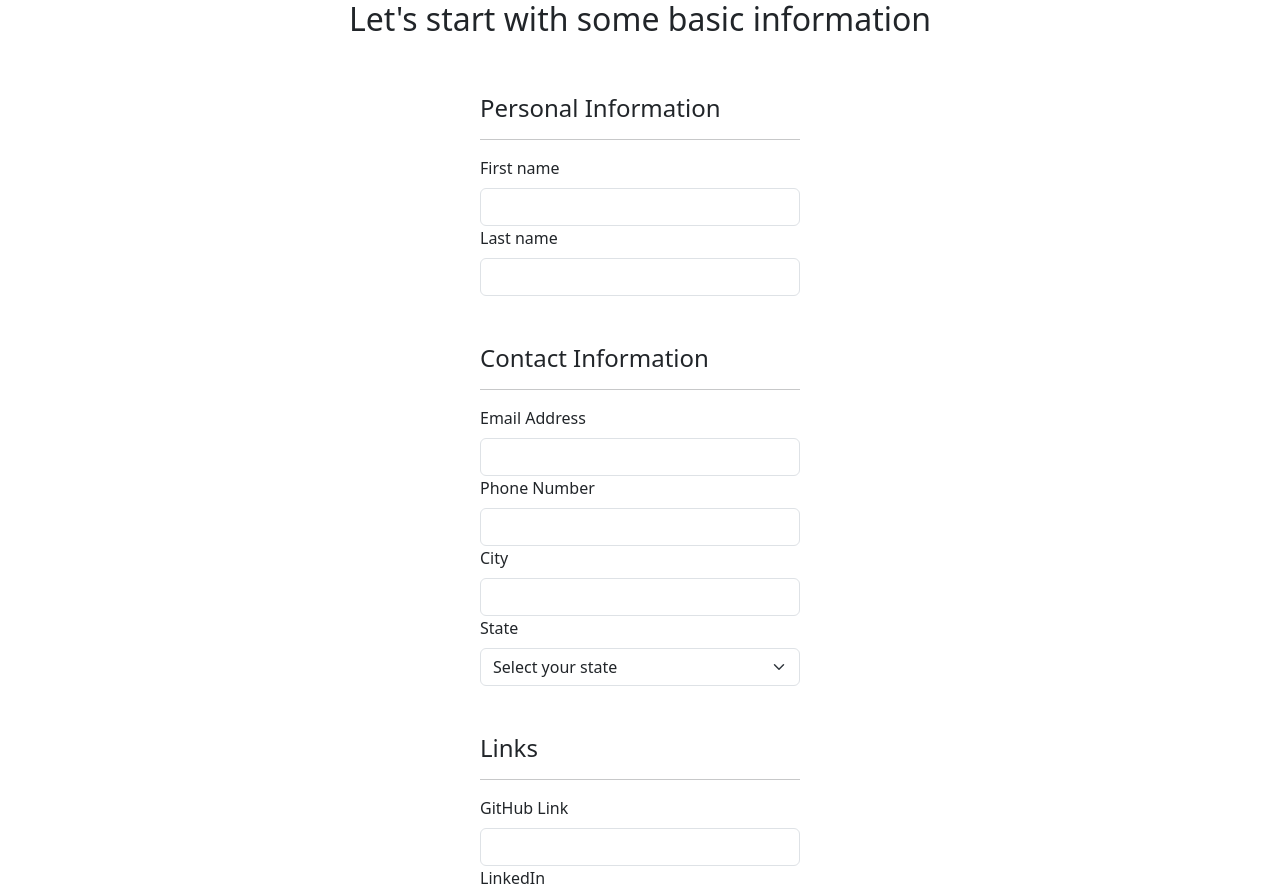
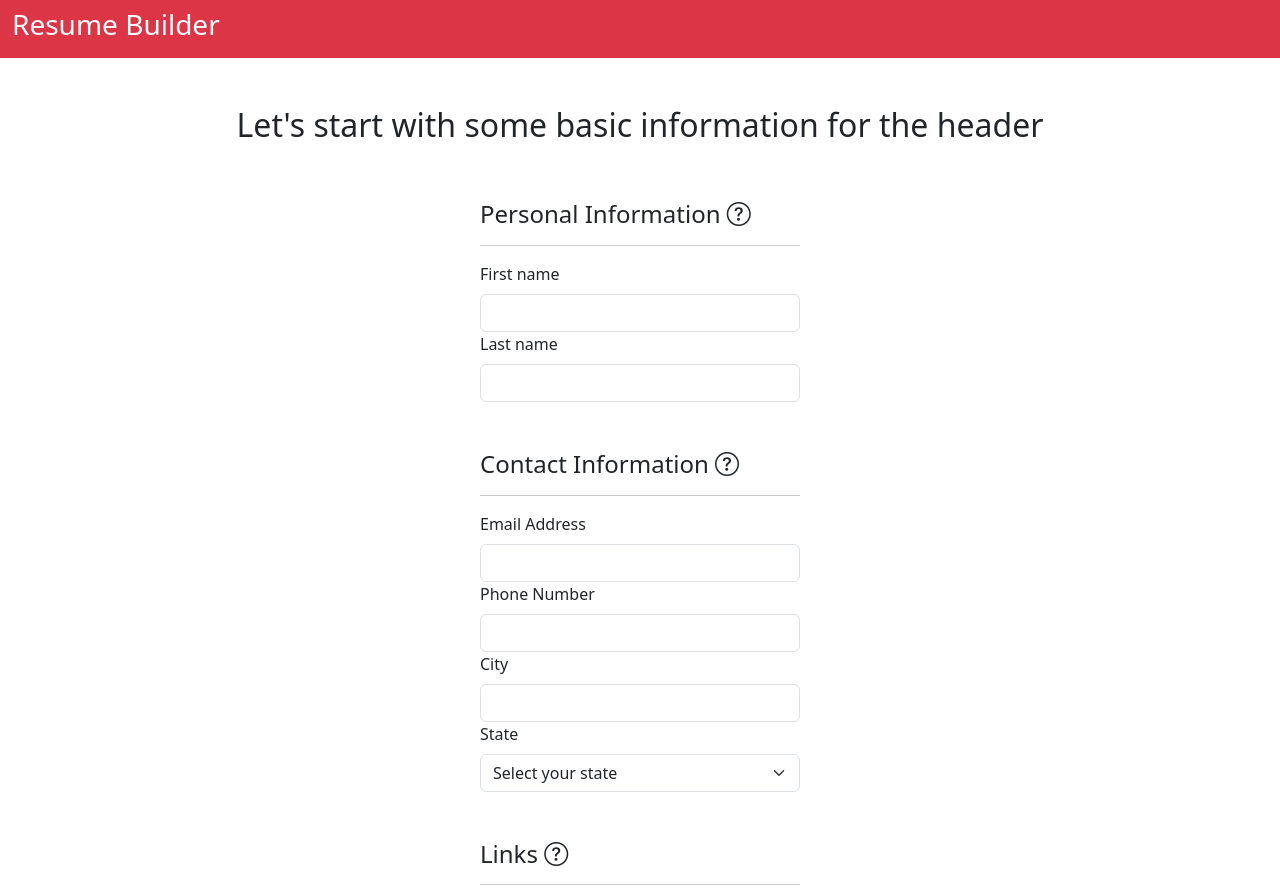
Before and after one commit to dbaut5/Resume-Builder, a plain HTML site: page frontend/index.html in a window 1280 px wide. Shown: the top 893 px of the page. Drawn offline with nearby package versions, Linux system fonts and the light colour scheme.

Commit message:
Basic color scheme added

```diff
--- /dev/null
+++ b/frontend/index.css
@@ -0,0 +1,5 @@
+.navbar {
+    background-color: #dc3545;
+    color: white;
+
+}
--- a/frontend/index.html
+++ b/frontend/index.html
@@ -7,22 +7,31 @@
 
     <!-- Bootstrap CSS (CDN) -->
     <link href="https://cdn.jsdelivr.net/npm/bootstrap@5.3.3/dist/css/bootstrap.min.css" rel="stylesheet" integrity="sha384-QWTKZyjpPEjISv5WaRU9OFeRpok6YctnYmDr5pNlyT2bRjXh0JMhjY6hW+ALEwIH" crossorigin="anonymous">
+    <!-- Bootstrap Icons CSS (CDN) -->
+    <link rel="stylesheet" href="https://cdn.jsdelivr.net/npm/bootstrap-icons@1.11.3/font/bootstrap-icons.min.css">
+    <!-- Link to CSS stylesheet -->
+    <link href="index.css" rel="stylesheet">
 </head>
 <body>
+    <nav class="navbar mb-5">
+        <div class="container-fluid">
+            <h3>Resume Builder</h3>
+        </div>
+    </nav>
     <div class="d-flex flex-column align-items-center">
-        <h2>Let's start with some basic information</h2>
+        <h2>Let's start with some basic information for the header</h2>
         <form class="w-25">
-            <h4 class="mt-5">Personal Information</h1>
+            <h4 class="mt-5">Personal Information <i class="bi bi-question-circle" data-bs-toggle="tooltip" data-bs-placement="right"></i></h1>
             <hr>
             <div>
                 <label for="firstName" class="form-label">First name</label>
-                <input type="text" class="form-control" id="firstName">
+                <input type="text" class="form-control" id="firstName" required>
             </div>
             <div>
                 <label for="lastName" class="form-label">Last name</label>
-                <input type="text" class="form-control" id="lastName">
+                <input type="text" class="form-control" id="lastName" required>
             </div>
-            <h4 class="mt-5">Contact Information</h4>
+            <h4 class="mt-5">Contact Information <i class="bi bi-question-circle"></i></h4>
             <hr>
             <div>
                 <label for="email" class="form-label">Email Address</label>
@@ -46,7 +55,7 @@
                     <option value="IL">Illinois</option>
                 </select>
             </div>
-            <h4 class="mt-5">Links</h4>
+            <h4 class="mt-5">Links <i class="bi bi-question-circle"></i></h4>
             <hr>
             <div>
                 <label for="github" class="form-label">GitHub Link</label>
```
